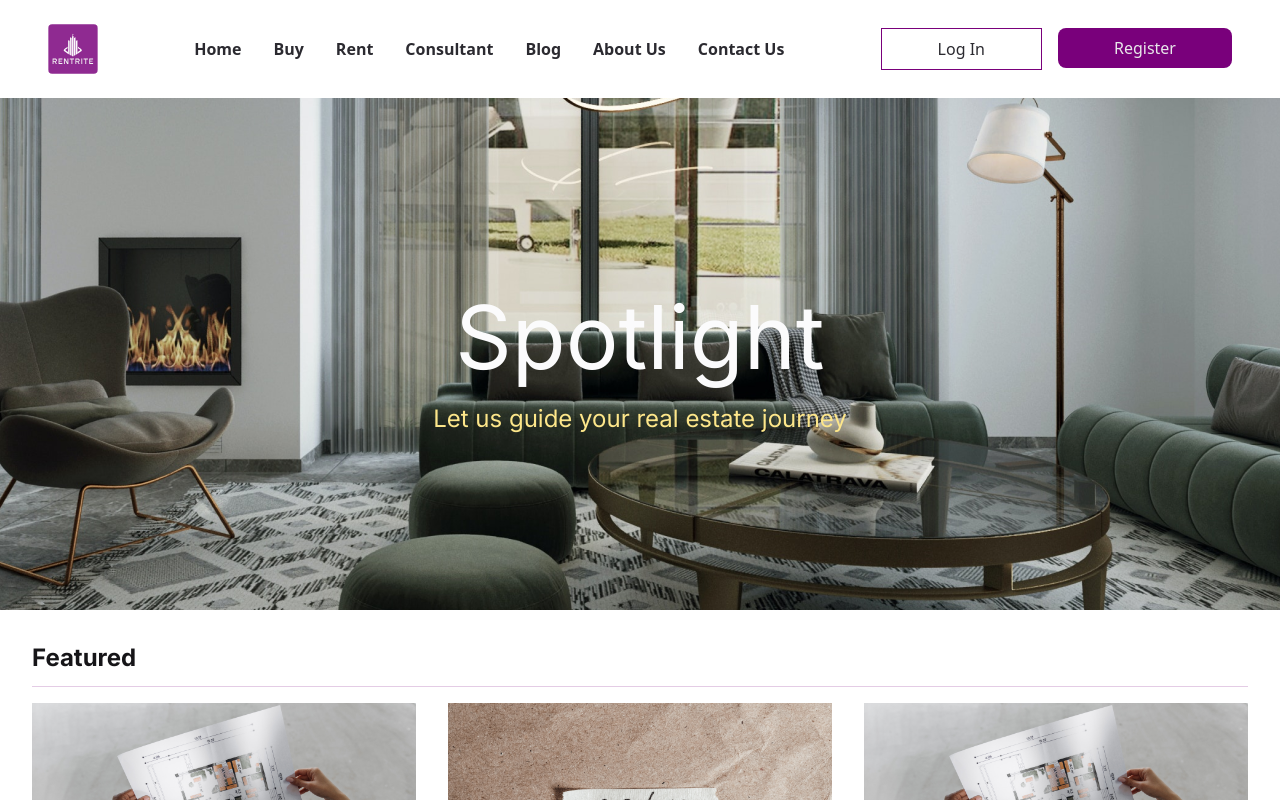
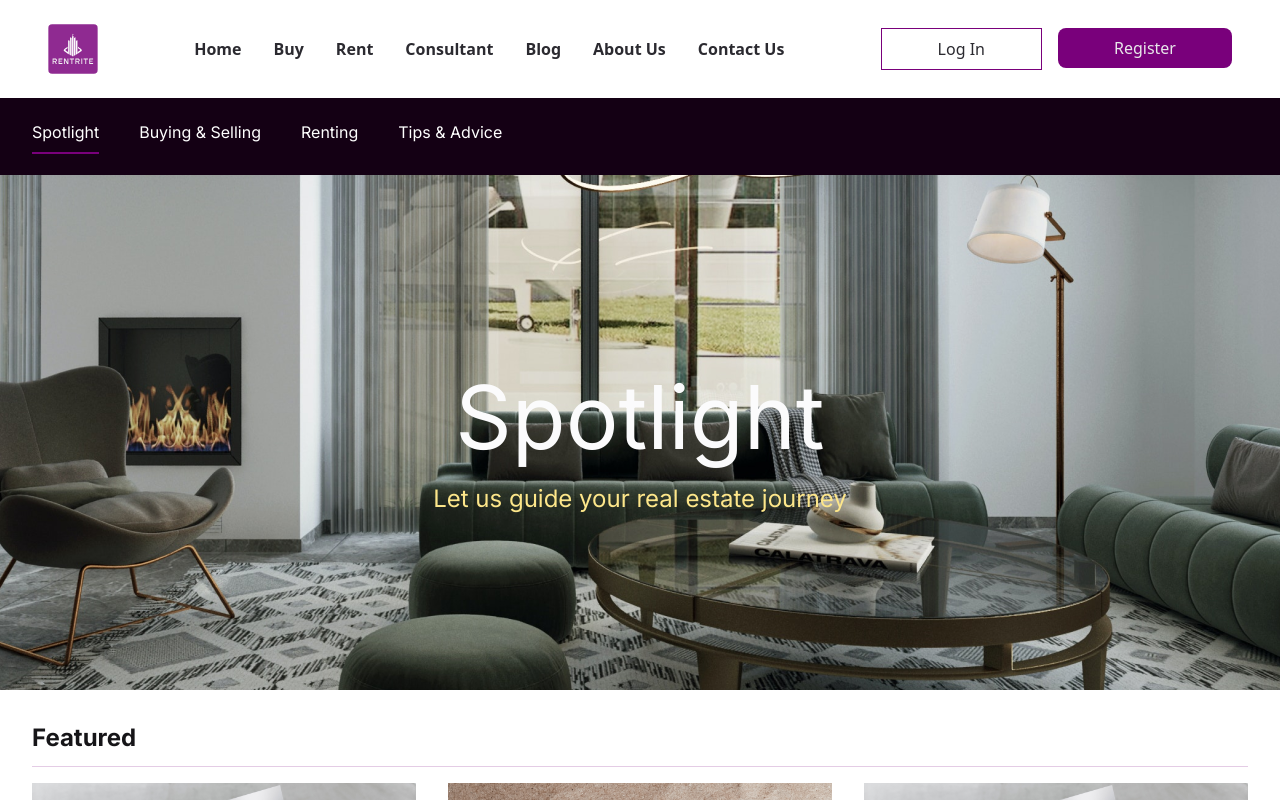
Before and after one commit to matthew-akinola/RentRite-New, a Next.js app: page /blog/spotlight in a window 1280 px wide. Shown: the top 800 px of the page. Built offline with nearby package versions, Linux system fonts and the light colour scheme.

Commit message:
fix:blogNav Issues.

```diff
--- a/src/components/blog/BlogNav.tsx
+++ b/src/components/blog/BlogNav.tsx
@@ -7,7 +7,7 @@ const BlogNav = () => {
     const pathname = usePathname()
 
   return (
-    <nav className='bg-[#140014] h-[95px] px-8 hidden sm:block'>
+    <nav className='bg-[#140014] h-[95px] px-8 hidden sm:block lg:mt-24 xl:mt-20'>
     <ul className='flex flex-row h-full pt-5'>
         <li  className={`text-white mr-5 mt-5 hover:border-b-2 h-fit pb-2 ${pathname === '/blog/spotlight' ? 'border-b-2 border-b-[#79007B]' : ''} `}
         >
--- a/src/components/common/topnav/NavBar.tsx
+++ b/src/components/common/topnav/NavBar.tsx
@@ -94,7 +94,7 @@ const NavBar = () => {
 
   return (
     <div>
-        <div className={`${isScrolled ? ' w-full shadow-lg transition-all ease-in-out duration-500 z-[9999999999999]' : ''} !bg-white fixed  z-[9999999999999] w-full bg-transparent`}>
+        <div className={`${isScrolled ? ' w-full shadow-lg transition-all ease-in-out duration-500 z-[9999999999999]' : ''} !bg-white fixed top-0 z-[9999999999999] w-full bg-transparent`}>
 
                 <div data-aos="flip-up" className={` py-6 relative z-[9999999999999] w-full`}>
                     <Container>
@@ -126,7 +126,7 @@ const NavBar = () => {
                         </div>
                     </Container>
                     {/* mobile */}
-                        <ul className={` bg-white lg:hidden w-full h-[93vh] lg:h-full top-[100px] lg:top-0 left-0 flex items-center gap-10 lg:space-y-0 lg:space-x-3 absolute lg:relative flex-col lg:flex-row transition-all duration-500 ease-in-out ${open? 'translate-x-[0]' : 'translate-x-[-800px]'} py-10`}>
+                        <ul className={` bg-white lg:hidden w-full h-[93vh] lg:h-full top-[100px] lg:top-0 left-0 flex items-center gap-10 lg:space-y-0 lg:space-x-3 absolute lg:relative flex-col lg:flex-row transition-all duration-500 ease-in-out ${open? 'translate-x-[0]' : 'translate-x-[-1000px]'} py-10`}>
                             {
                                 links?.map((item, id)=>{
                                     return(
```
